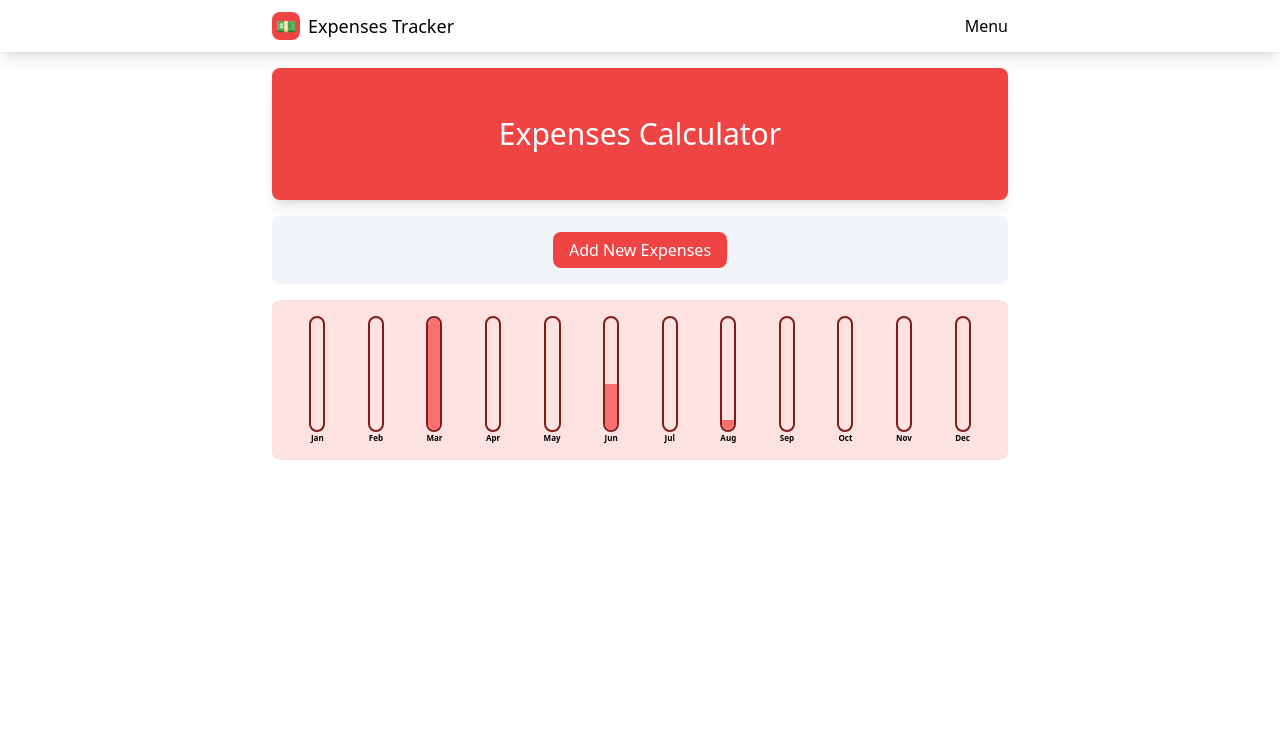
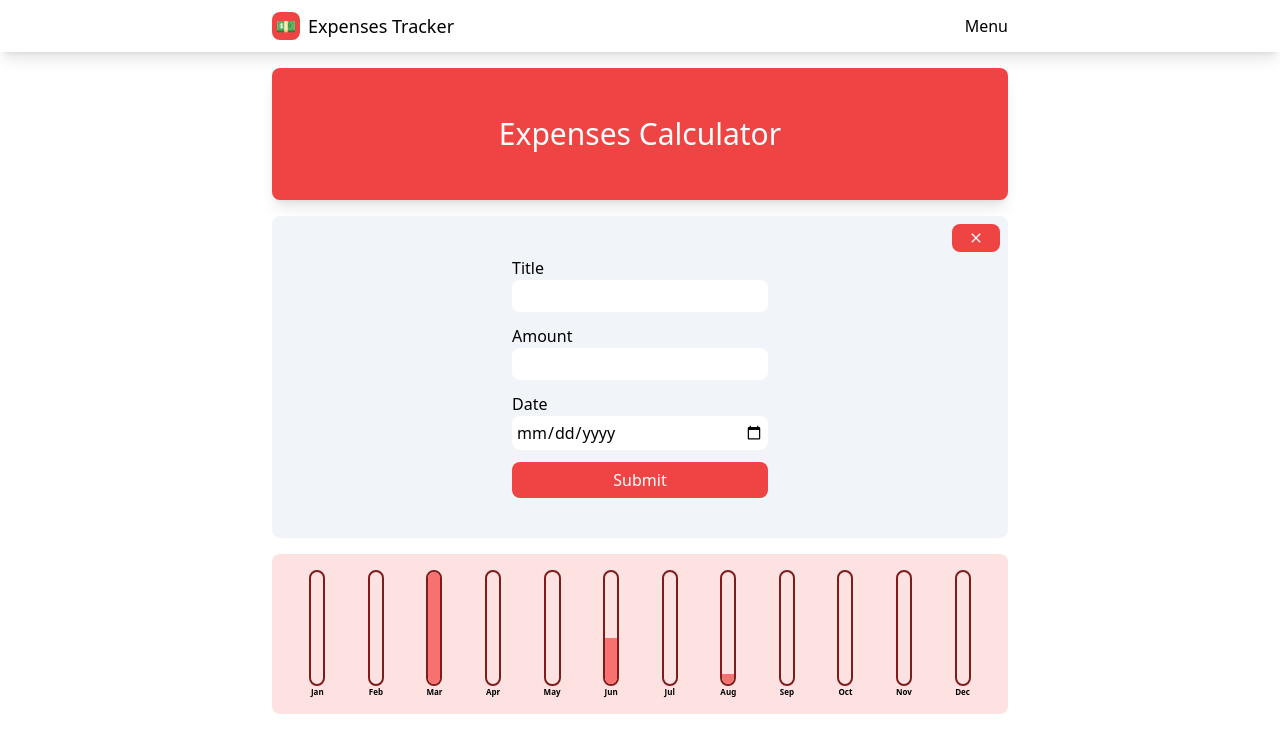
Before and after one commit to adityahimaone/FE-Expenses-Tracker, a React (Vite) app: page / in a window 1280 px wide. Both pictures are taken after a click on the button "Add New Expenses". Shown: the top 752 px of the page. Built offline with nearby package versions, Linux system fonts and the light colour scheme.

Commit message:
Add Form

```diff
--- a/package.json
+++ b/package.json
@@ -30,6 +30,7 @@
     "react": "^18.1.0",
     "react-dom": "^18.1.0",
     "react-error-boundary": "^3.1.4",
+    "react-icons": "^4.3.1",
     "react-router-dom": "^6.3.0",
     "sass": "^1.52.1"
   },
--- a/src/App.jsx
+++ b/src/App.jsx
@@ -2,7 +2,6 @@ import React from 'react';
 
 import Expenses from '@/components/elements/Expenses/Expense';
 import Layout from '@/components/layouts/DefaultLayout';
-import ButtonPrimary from '@/components/UI/Button/ButtonPrimary';
 
 function App() {
   const expenses = [
@@ -32,9 +31,7 @@ function App() {
       <div className="flex items-center justify-center rounded-lg bg-red-500 py-12 shadow-lg">
         <h1 className="text-3xl font-medium text-white">Expenses Calculator</h1>
       </div>
-      <div className="shadomax-w-lg my-4 flex items-center justify-center rounded-lg bg-slate-100 py-4">
-        <ButtonPrimary>Add New Expenses</ButtonPrimary>
-      </div>
+
       <div>
         <Expenses expenses={expenses} />
       </div>
--- a/src/components/elements/Expenses/Expense.jsx
+++ b/src/components/elements/Expenses/Expense.jsx
@@ -1,10 +1,38 @@
-import React from 'react';
+import React, { useState } from 'react';
+import { MdClose } from 'react-icons/md';
 
 import ExpenseChart from './ExpenseChart';
+import ExpenseForm from './ExpenseForm';
+
+import ButtonPrimary from '@/components/UI/Button/ButtonPrimary';
 
 function Expenses({ expenses }) {
+  const [showForm, setShowForm] = useState(false);
+
+  const handleShowForm = () => {
+    setShowForm(!showForm);
+  };
   return (
     <div>
+      <div className="shadomax-w-lg relative my-4 flex flex-col items-center justify-center rounded-lg bg-slate-100 py-10">
+        <div className="flex">
+          <div className="w-64 max-w-md">{showForm && <ExpenseForm />}</div>
+        </div>
+        <div className="absolute top-2 right-2">
+          {showForm && (
+            <ButtonPrimary onClick={handleShowForm}>
+              <MdClose />
+            </ButtonPrimary>
+          )}
+        </div>
+        <div className="">
+          {!showForm && (
+            <ButtonPrimary onClick={handleShowForm}>
+              Add New Expenses
+            </ButtonPrimary>
+          )}
+        </div>
+      </div>
       <ExpenseChart expenses={expenses} />
     </div>
   );
--- /dev/null
+++ b/src/components/elements/Expenses/ExpenseForm.jsx
@@ -0,0 +1,60 @@
+import React, { useState } from 'react';
+
+import ButtonPrimary from '@/components/UI/Button/ButtonPrimary';
+
+function ExpenseForm() {
+  const initialForm = {
+    title: '',
+    amount: '',
+    date: ''
+  };
+
+  const [form, setForm] = useState(initialForm);
+
+  const handleChange = e => {
+    e.preventDefault();
+
+    const { name } = e.target;
+    const { value } = e.target;
+
+    setForm({ ...form, [name]: value });
+  };
+
+  console.log(form);
+  return (
+    <form className="space-y-3">
+      <div className="flex flex-col">
+        <label htmlFor="Title">Title</label>
+        <input
+          onChange={handleChange}
+          name="title"
+          type="text"
+          className="rounded-lg p-1"
+        />
+      </div>
+      <div className="flex flex-col">
+        <label htmlFor="Amount">Amount</label>
+        <input
+          onChange={handleChange}
+          name="amount"
+          type="number"
+          className="rounded-lg p-1"
+        />
+      </div>
+      <div className="flex flex-col">
+        <label htmlFor="Date">Date</label>
+        <input
+          onChange={handleChange}
+          name="date"
+          type="date"
+          className="rounded-lg p-1"
+        />
+      </div>
+      <div>
+        <ButtonPrimary className="w-full">Submit</ButtonPrimary>
+      </div>
+    </form>
+  );
+}
+
+export default ExpenseForm;
```
Also changed, not shown: 1 other file (tests, documents, lock files or other folders).
